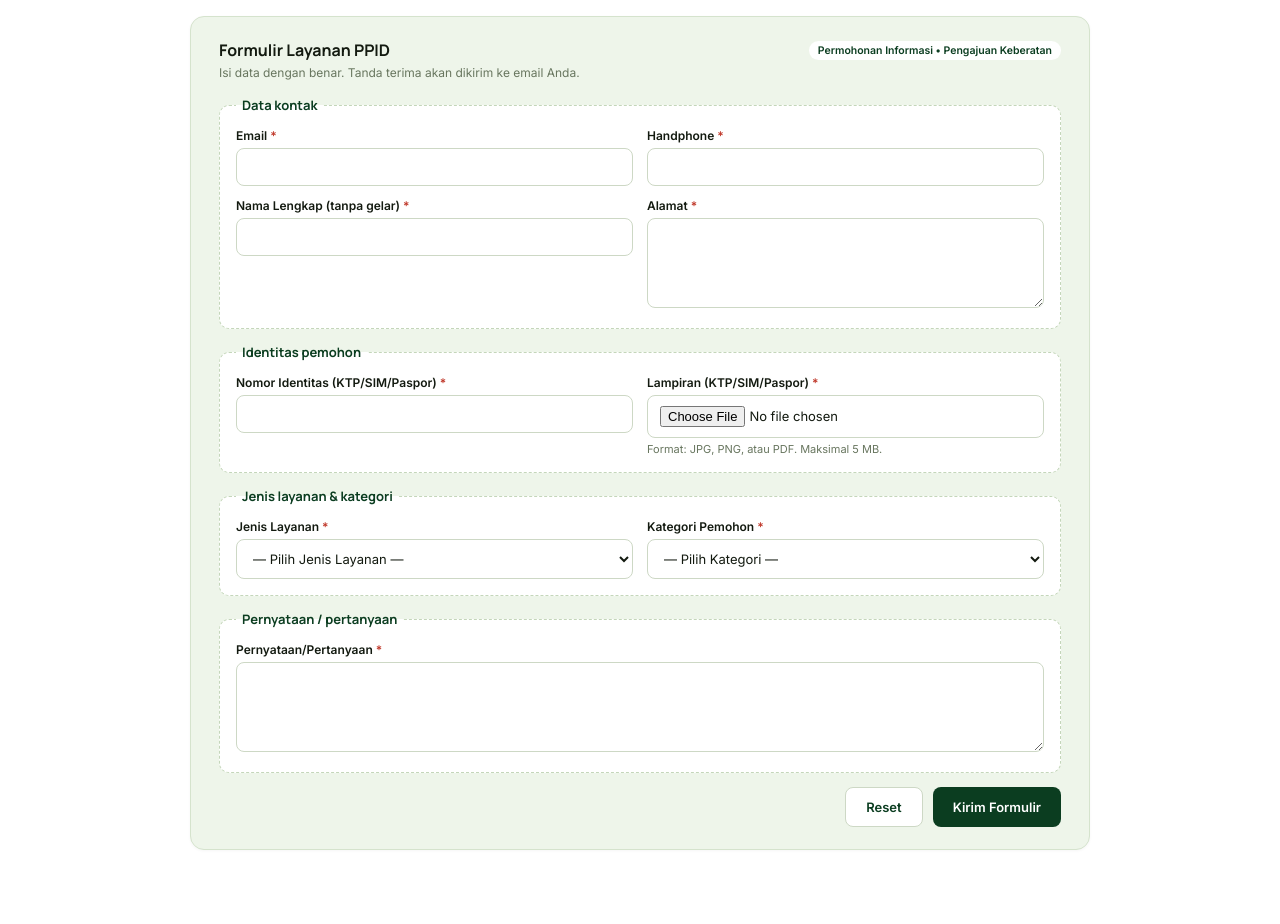
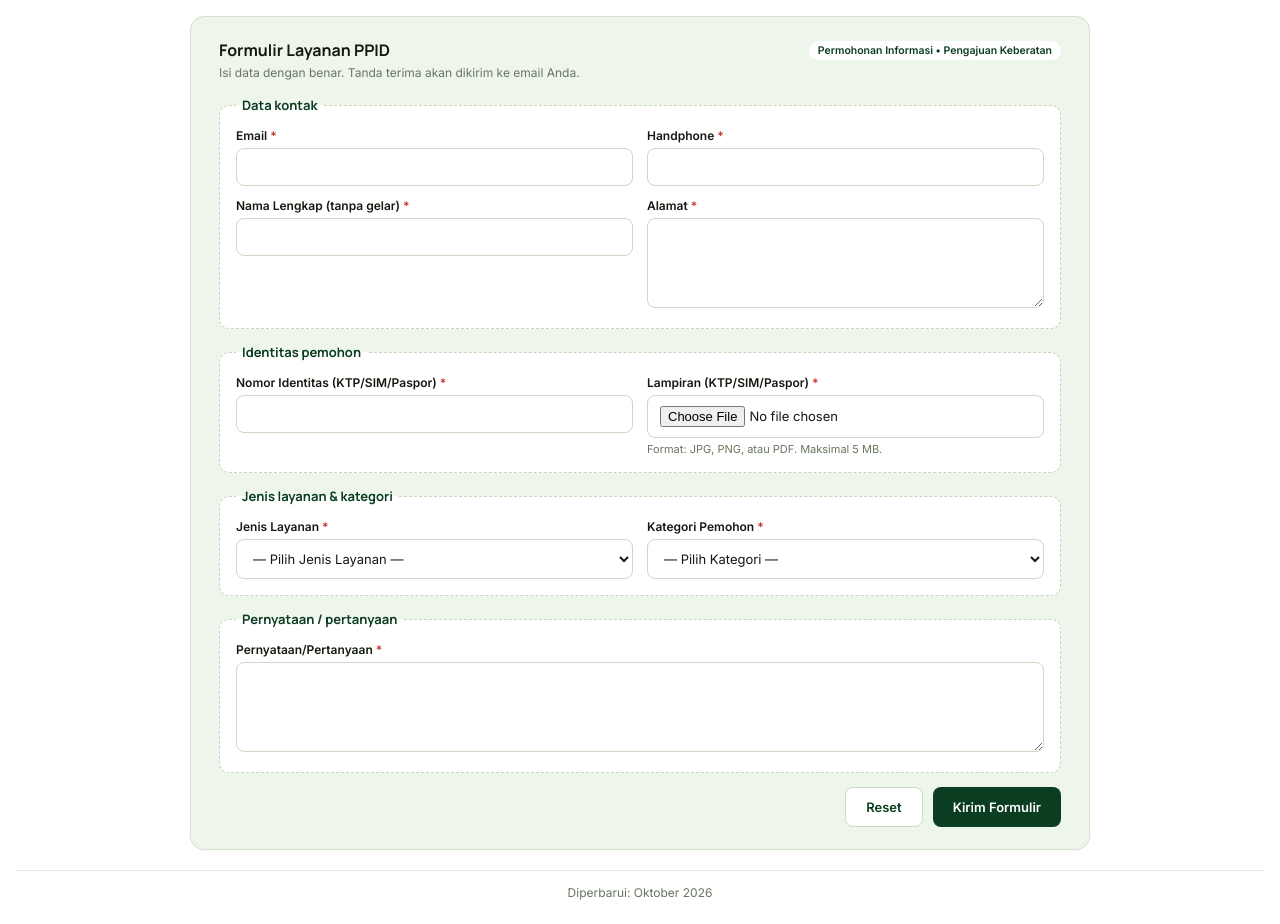
Before and after one commit to sereidn-bot/formulir-ppid, a plain HTML site: page index.html in a window 1280 px wide. Before the commit the page ends 890 px from the top, so only its background shows below. Drawn offline with Linux system fonts and the light colour scheme.

Commit message:
Update index.html

```diff
--- a/index.html
+++ b/index.html
@@ -152,6 +152,7 @@
 .ppid-wrap .org-gh h3,.ppid-wrap .org-pt{color:var(--green-dk);}
 html,body{margin:0; padding:0; background:#fff; overflow-x:hidden;}
 .ppid-wrap{width:auto; left:0; margin:0 auto; max-width:1318px; padding:16px 16px 24px;}
+.ppid-wrap .updated{font-size:12px; color:var(--muted); text-align:center; margin:20px 0 0; padding-top:14px; border-top:1px solid var(--line);}
 </style>
 </head>
 <body>
@@ -182,6 +183,7 @@ html,body{margin:0; padding:0; background:#fff; overflow-x:hidden;}
       <div class="fbtns"><button type="reset" class="btn sec">Reset</button><button type="submit" class="btn pri" id="fSend">Kirim Formulir</button></div>
     </form>
   </div>
+  <p class="updated">Diperbarui: Oktober 2026</p>
 </div>
 <script>
 var ENDPOINT = 'https://script.google.com/macros/s/AKfycbyOVT4oYKz1CWQnuGPPXaOrdpG7g9kKKXmUmIDByiFQr_iC_Clwbe3nDqutLYp_WIE9WA/exec';   // <-- tempel URL Web App Apps Script di sini
```
